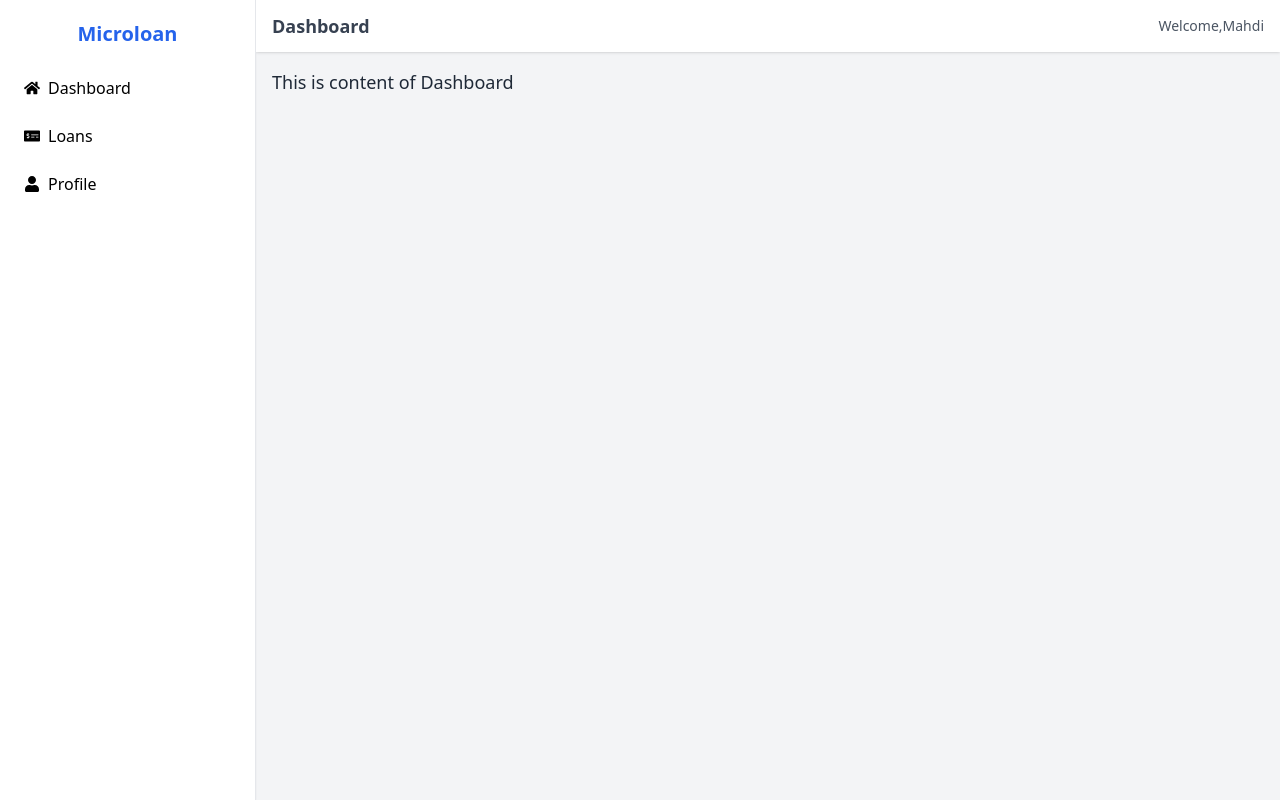
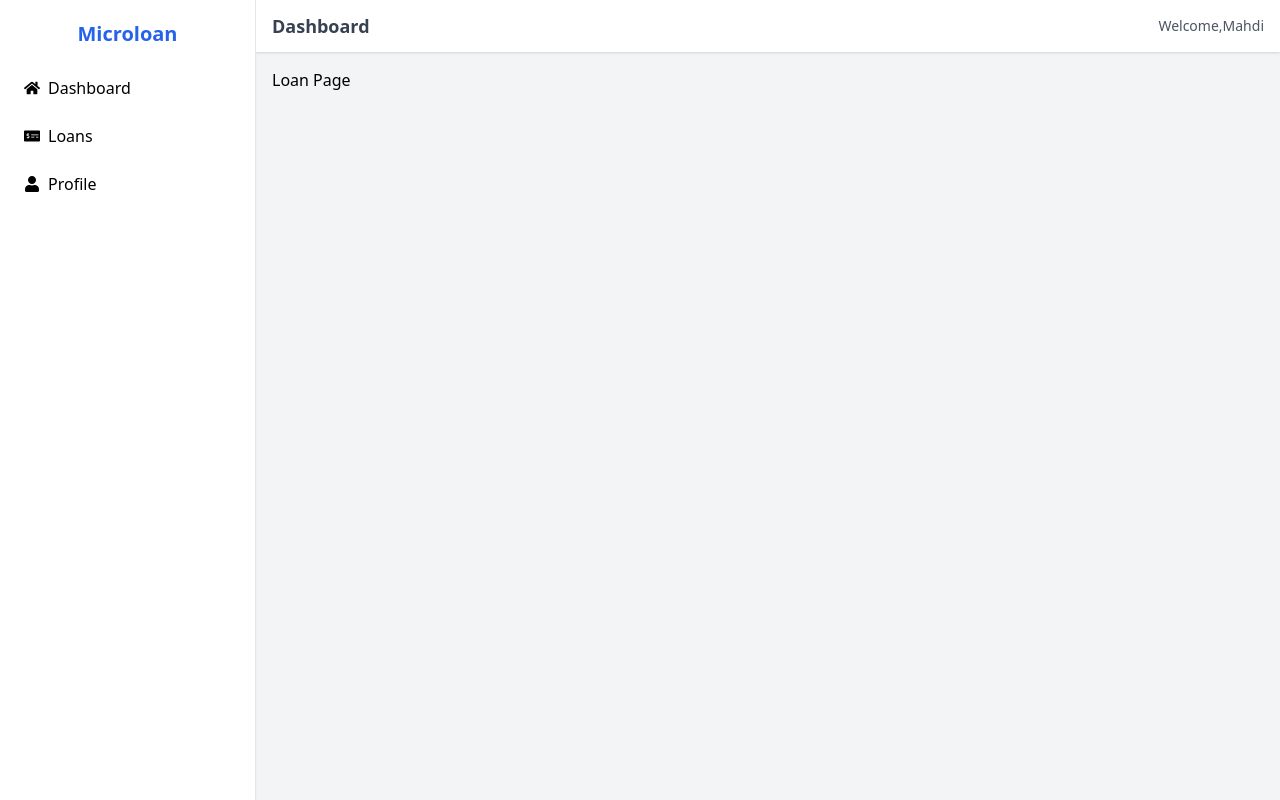
Before and after one commit to MahdiKhadimi/MMP-F, a React (Create React App) app: page /loans in a window 1280 px wide. Built offline with nearby package versions, Linux system fonts and the light colour scheme.

Commit message:
Implement route structure using creatBrowserRouter with nested layout

```diff
--- a/src/App.js
+++ b/src/App.js
@@ -1,12 +1,3 @@
-import SidebarLayout from "./layouts/SidebarLayout";
-import Dashboard from "./pages/Dashboard";
-
-function App() {
-  return (
-    <SidebarLayout>
-      <Dashboard />
-    </SidebarLayout>
-  );
-}
+function App() {}
 
 export default App;
--- a/src/index.js
+++ b/src/index.js
@@ -3,16 +3,15 @@ import ReactDOM from "react-dom/client";
 import "./index.css";
 import App from "./App";
 import reportWebVitals from "./reportWebVitals";
-import { BrowserRouter } from "react-router-dom";
+import { BrowserRouter, RouterProvider } from "react-router-dom";
+import router from "./routes/AppRouter";
 
 // Hide server validation error from console
 
 const root = ReactDOM.createRoot(document.getElementById("root"));
 root.render(
   <React.StrictMode>
-    <BrowserRouter>
-      <App />
-    </BrowserRouter>
+    <RouterProvider router={router}></RouterProvider>
   </React.StrictMode>
 );
 
--- a/src/layouts/SidebarLayout.js
+++ b/src/layouts/SidebarLayout.js
@@ -1,13 +1,16 @@
+import { Outlet } from "react-router-dom";
 import Header from "../components/Header";
 import Sidebar from "../components/Sidebar";
 
-const SidebarLayout = ({ children }) => {
+const SidebarLayout = () => {
   return (
     <div className="flex h-screen bg-gray-100">
       <Sidebar />
       <div className="flex flex-1 flex-col overflow-hidden">
         <Header />
-        <main className="flex-1 overflow-y-auto p-4">{children}</main>
+        <main className="flex-1 overflow-y-auto p-4">
+          <Outlet />
+        </main>
       </div>
     </div>
   );
--- /dev/null
+++ b/src/pages/Loans.js
@@ -0,0 +1,9 @@
+const Loans = () => {
+  return (
+    <div>
+      <p>Loan Page</p>
+    </div>
+  );
+};
+
+export default Loans;
--- /dev/null
+++ b/src/pages/Login.js
@@ -0,0 +1,8 @@
+const Login = () => {
+  return (
+    <div>
+      <p>Login Page!</p>
+    </div>
+  );
+};
+export default Login;
--- /dev/null
+++ b/src/pages/Profile.js
@@ -0,0 +1,9 @@
+const Profile = () => {
+  return (
+    <div>
+      <p>Profile page</p>
+    </div>
+  );
+};
+
+export default Profile;
--- /dev/null
+++ b/src/pages/Register.js
@@ -0,0 +1,9 @@
+const Register = () => {
+  return (
+    <div>
+      <p>Register Page</p>
+    </div>
+  );
+};
+
+export default Register;
--- /dev/null
+++ b/src/routes/AppRouter.js
@@ -0,0 +1,38 @@
+import { createBrowserRouter } from "react-router-dom";
+import Dashboard from "../pages/Dashboard";
+import Login from "../pages/Login";
+import Register from "../pages/Register";
+import SidebarLayout from "../layouts/SidebarLayout";
+import Loans from "../pages/Loans";
+import Profile from "../pages/Profile";
+
+const router = createBrowserRouter([
+  {
+    path: "login",
+    element: <Login />,
+  },
+  {
+    path: "register",
+    element: <Register />,
+  },
+  {
+    path: "/",
+    element: <SidebarLayout />,
+    children: [
+      {
+        path: "dashboard",
+        element: <Dashboard />,
+      },
+      {
+        path: "loans",
+        element: <Loans />,
+      },
+      {
+        path: "profile",
+        element: <Profile />,
+      },
+    ],
+  },
+]);
+
+export default router;
```
